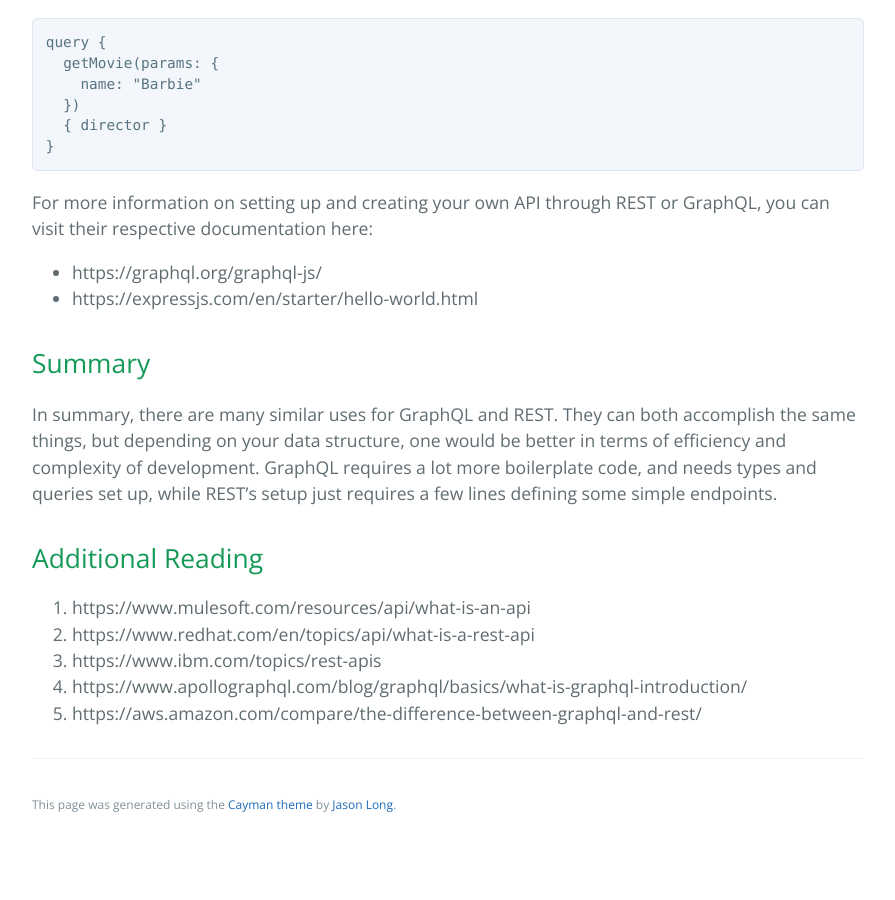
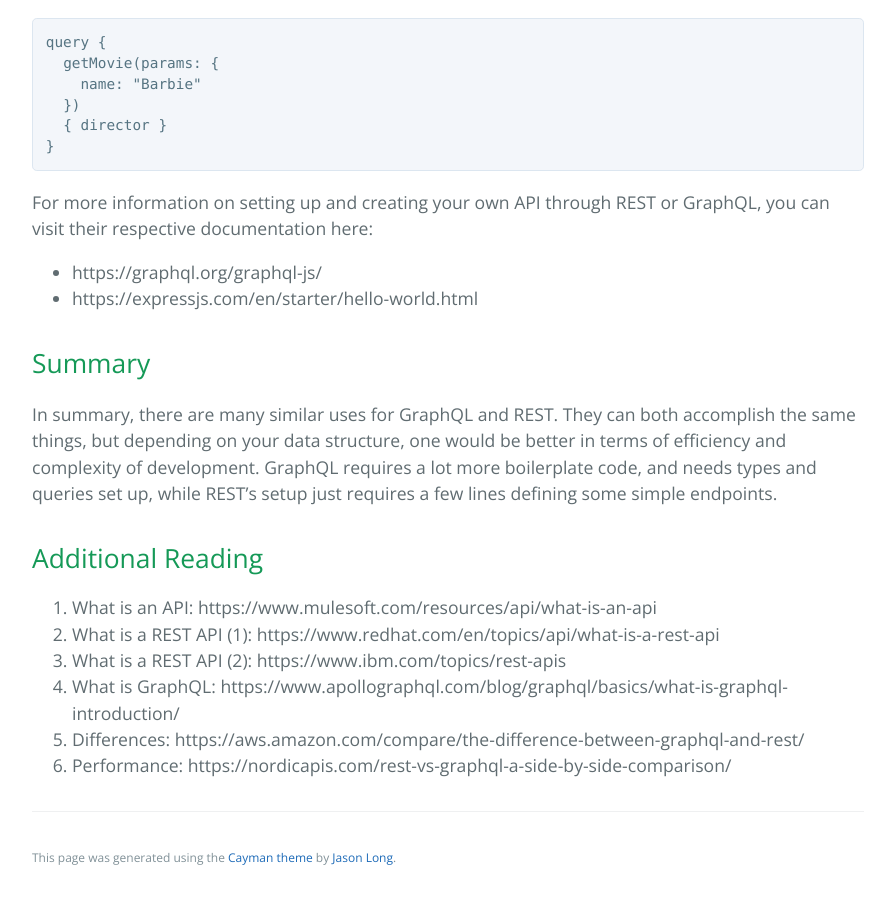
Before and after one commit to learning-software-engineering/learning-software-engineering.github.io, a Jekyll site: the page built from Topics/Development_Process/GraphQL_VS_REST.md, in a window 1280 px wide and 900 px high, scrolled down 3499 px. Shown: the whole window, without its empty margins (192-1087 px from the left). Built offline with Jekyll 4.4.1, drawn with Linux system fonts in a browser that asks for light colours; our own code applies the rules of GitHub Pages for plain Markdown files; before the commit the page ends 4346 px from its top, so only the background shows below that.

Commit message:
Update additional reading section

```diff
--- a/Topics/Development_Process/GraphQL_VS_REST.md
+++ b/Topics/Development_Process/GraphQL_VS_REST.md
@@ -88,8 +88,9 @@ In summary, there are many similar uses for GraphQL and REST. They can both acco
 
 
 ## Additional Reading
-1. https://www.mulesoft.com/resources/api/what-is-an-api
-2. https://www.redhat.com/en/topics/api/what-is-a-rest-api
-3. https://www.ibm.com/topics/rest-apis
-4. https://www.apollographql.com/blog/graphql/basics/what-is-graphql-introduction/
-5. https://aws.amazon.com/compare/the-difference-between-graphql-and-rest/
+1. What is an API: https://www.mulesoft.com/resources/api/what-is-an-api
+2. What is a REST API (1): https://www.redhat.com/en/topics/api/what-is-a-rest-api
+3. What is a REST API (2): https://www.ibm.com/topics/rest-apis
+4. What is GraphQL: https://www.apollographql.com/blog/graphql/basics/what-is-graphql-introduction/
+5. Differences: https://aws.amazon.com/compare/the-difference-between-graphql-and-rest/
+6. Performance: https://nordicapis.com/rest-vs-graphql-a-side-by-side-comparison/
```
